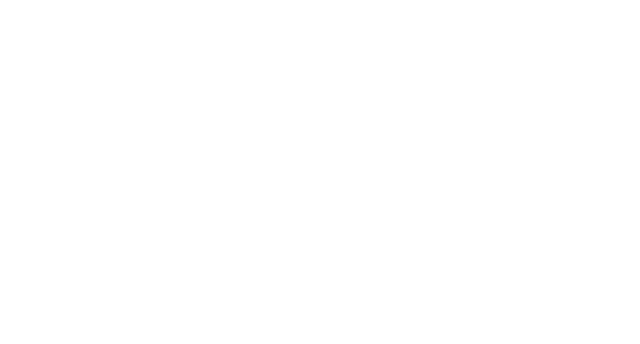
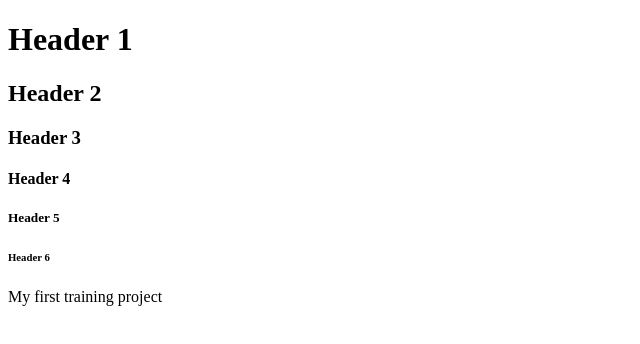
Before and after one commit to nkmishra217/practise_training, a plain HTML site: page index.html in a window 1280 px wide. Shown: the whole page, without its empty margins (0-640 px from the left). Drawn offline with Linux system fonts and the light colour scheme.

Commit message:
done structure

```diff
--- a/index.html
+++ b/index.html
@@ -4,9 +4,15 @@
     <meta charset="UTF-8">
     <meta http-equiv="X-UA-Compatible" content="IE=edge">
     <meta name="viewport" content="width=device-width, initial-scale=1.0">
-    <title>Document</title>
+    <title>Self Training</title>
 </head>
 <body>
-
+    <h1>Header 1</h1>
+    <h2>Header 2</h2>
+    <h3>Header 3</h3>
+    <h4>Header 4</h4>
+    <h5>Header 5</h5>
+    <h6>Header 6</h6>
+    <p>My first training project</p>
 </body>
 </html>
```
